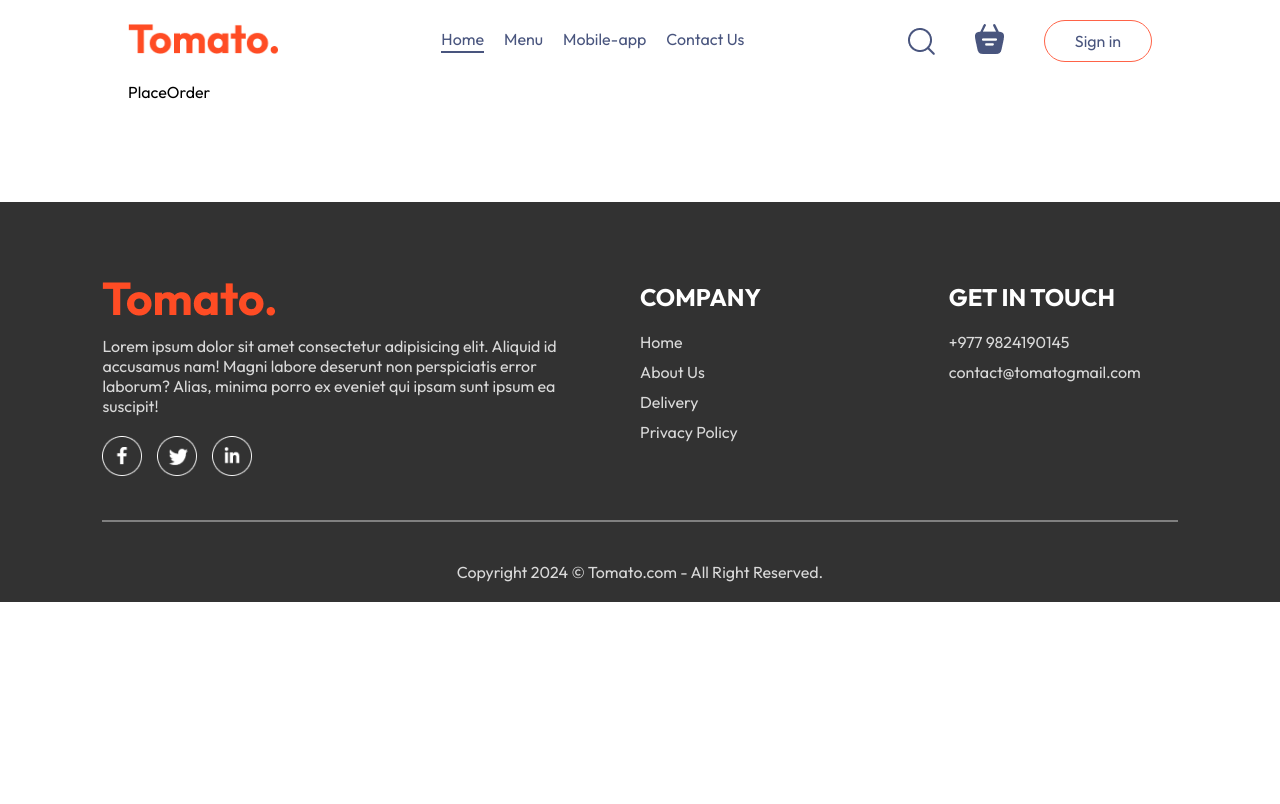
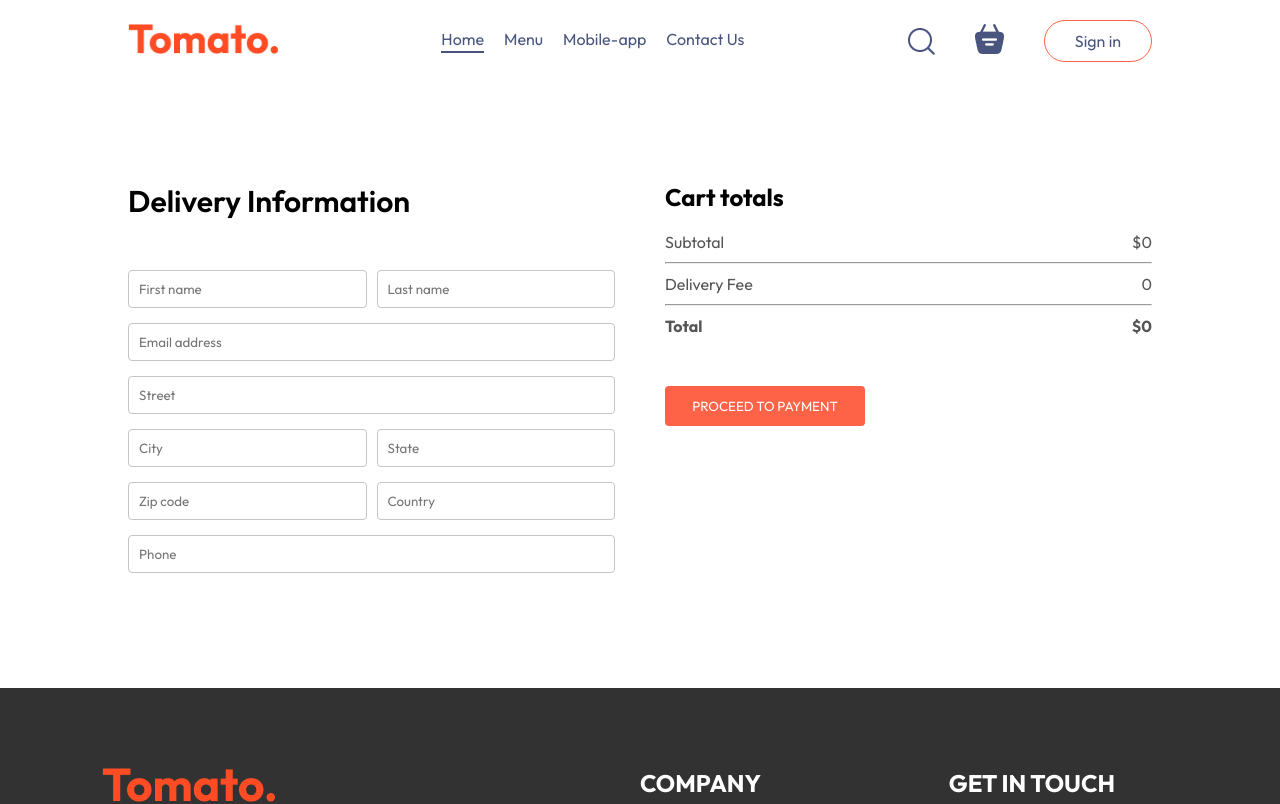
Before and after one commit to imxitiz/FoodDelivery, a React (Vite) app: page /order in a window 1280 px wide. Shown: the top 804 px of the page. Built offline with nearby package versions, Linux system fonts and the light colour scheme.

Commit message:
PlaceOrder

```diff
--- a/src/Pages/Cart/Cart.jsx
+++ b/src/Pages/Cart/Cart.jsx
@@ -1,10 +1,13 @@
 import React, { useContext } from 'react'
 import './Cart.css'
 import { StoreContext } from '../../Context/StoreContext'
+import { useNavigate } from 'react-router-dom'
 
 export  const Cart = () => {
 
   const { food_list,cartItems, removeFromCart, getTotalCartAmount} = useContext(StoreContext);
+
+  const navigate = useNavigate();
 
   return (
     <div className='cart'>
@@ -51,15 +54,15 @@
               <hr />
               <div className="cart-total-details">
                  <p>Delivery Fee</p>
-                 <p>{5} </p>
+                 <p>${getTotalCartAmount() === 0 ? 0 : 5} </p>
               </div>
               <hr />
               <div className="cart-total-details">
                 <b>Total</b>
-                <b>${getTotalCartAmount()+5} </b>
+                <b>${getTotalCartAmount() === 0 ? 0 : getTotalCartAmount()+5} </b>
               </div>
             </div>
-              <button>PROCEED TO CHECKOUT</button>
+              <button onClick={()=>navigate('/order')} >PROCEED TO CHECKOUT</button>
           </div>
           <div className="cart-promocode">
             <div>
--- a/src/Pages/PlaceOrder/PlaceOrder.css
+++ b/src/Pages/PlaceOrder/PlaceOrder.css
@@ -0,0 +1,35 @@
+.place-order{
+    display: flex;
+    align-items: start;
+    justify-content: space-between;
+    gap: 50px;
+    margin-top: 100px;
+}
+.place-order-left{
+    width: 100%;
+    max-width: max(30%,500px);
+}
+.place-order-left .title{
+    font-size: 30px;
+    font-weight: 600;
+    margin-bottom: 50px;
+}
+.place-order-left input{
+    margin-bottom: 15px;
+    width: 100%;
+    padding: 10px;
+    border: 1px solid #c5c5c5;
+    border-radius: 4px;
+    outline-color: tomato;
+}
+.place-order-left .multi-fields{
+    display:flex ;
+    gap: 10px;
+}
+.place-order-right{
+    width: 100%;
+    max-width: max(40%,500px);
+}
+.place-order .cart-total button{
+    margin-top: 30px;
+}
--- a/src/Pages/PlaceOrder/PlaceOrder.jsx
+++ b/src/Pages/PlaceOrder/PlaceOrder.jsx
@@ -1,8 +1,58 @@
-import React from 'react'
-import './PlaceOrder.css'
+import React, { useContext } from 'react';
+import './PlaceOrder.css';
+import { StoreContext } from '../../Context/StoreContext';
 
 export const PlaceOrder = () => {
+
+  const {getTotalCartAmount} = useContext(StoreContext)
+
   return (
-    <div>PlaceOrder</div>
-  )
-}
+    <div className="place-order">
+
+      <div className="place-order-left">
+        <p className="title">Delivery Information</p>
+        <div className="multi-fields">
+          <input type="text" placeholder="First name" />
+          <input type="text" placeholder="Last name" />
+        </div>
+        <input type="email" placeholder="Email address" />
+        <input type="text" placeholder="Street" />
+        <div className="multi-fields">
+          <input type="text" placeholder="City" />
+          <input type="text" placeholder="State" />
+        </div>
+        <div className="multi-fields">
+          <input type="text" placeholder="Zip code" />
+          <input type="text" placeholder="Country" />
+        </div>
+        <input type="text" placeholder="Phone" />
+      </div>
+
+
+      <div className="place-order-right">
+        <div className="cart-total">
+          <h2>Cart totals</h2>
+          <div>
+            <div className="cart-total-details">
+              <p>Subtotal</p>
+              <p>${getTotalCartAmount()}</p>
+            </div>
+            <hr />
+            <div className="cart-total-details">
+              <p>Delivery Fee</p>
+              <p>{getTotalCartAmount() === 0 ? 0 : 5} </p>
+            </div>
+            <hr />
+            <div className="cart-total-details">
+              <b>Total</b>
+              <b>${getTotalCartAmount() === 0 ? 0 : getTotalCartAmount() + 5} </b>
+            </div>
+          </div>
+          <button >
+            PROCEED TO PAYMENT
+          </button>
+        </div>
+      </div>
+    </div>
+  );
+};
```
